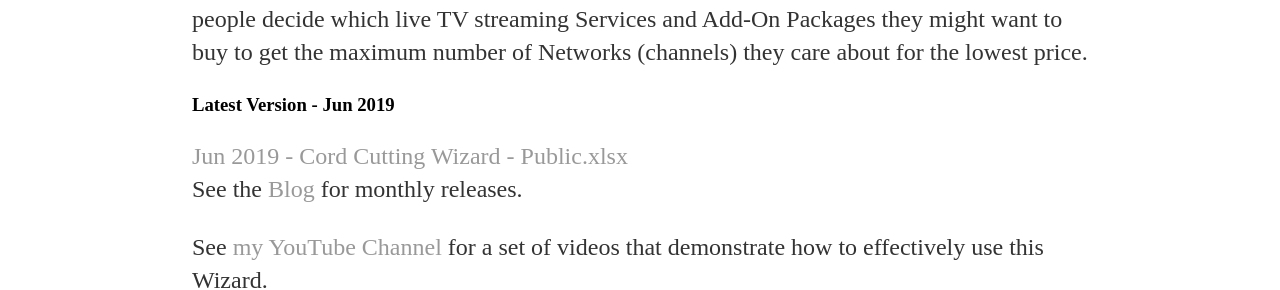
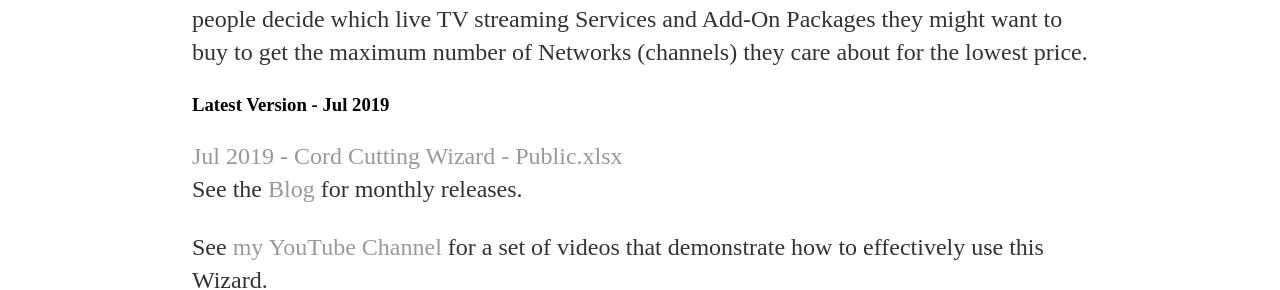
Before and after one commit to wjhladik/wjhladik.github.io, a Jekyll site: the page built from index.html, in a window 1280 px wide and 900 px high. Shown: the part 180-470 px from the top of the window. Built offline with Jekyll 4.4.1, drawn with Linux system fonts in a browser that asks for light colours.

Commit message:
Update index.html

```diff
--- a/index.html
+++ b/index.html
@@ -8,8 +8,8 @@
 It's designed to help people decide which live TV streaming Services and Add-On Packages they
 might want to buy to get the maximum number of Networks (channels) they care about for the lowest price.
 <p>
-	<h3>Latest Version - Jun 2019</h3>
-	<p><a href="/Jun 2019 - Cord Cutting Wizard - Public.xlsx">Jun 2019 - Cord Cutting Wizard - Public.xlsx</a>
+	<h3>Latest Version - Jul 2019</h3>
+	<p><a href="/Jul 2019 - Cord Cutting Wizard - Public.xlsx">Jul 2019 - Cord Cutting Wizard - Public.xlsx</a>
 	<br>See the <a href="/blog">Blog</a> for monthly releases.
 	<p>See <a href="https://www.youtube.com/channel/UC166ORyfcuJx9Wi9IcOZbWw">my YouTube Channel</a> for a set of videos that demonstrate how to effectively use this Wizard.
 	<p>
```
